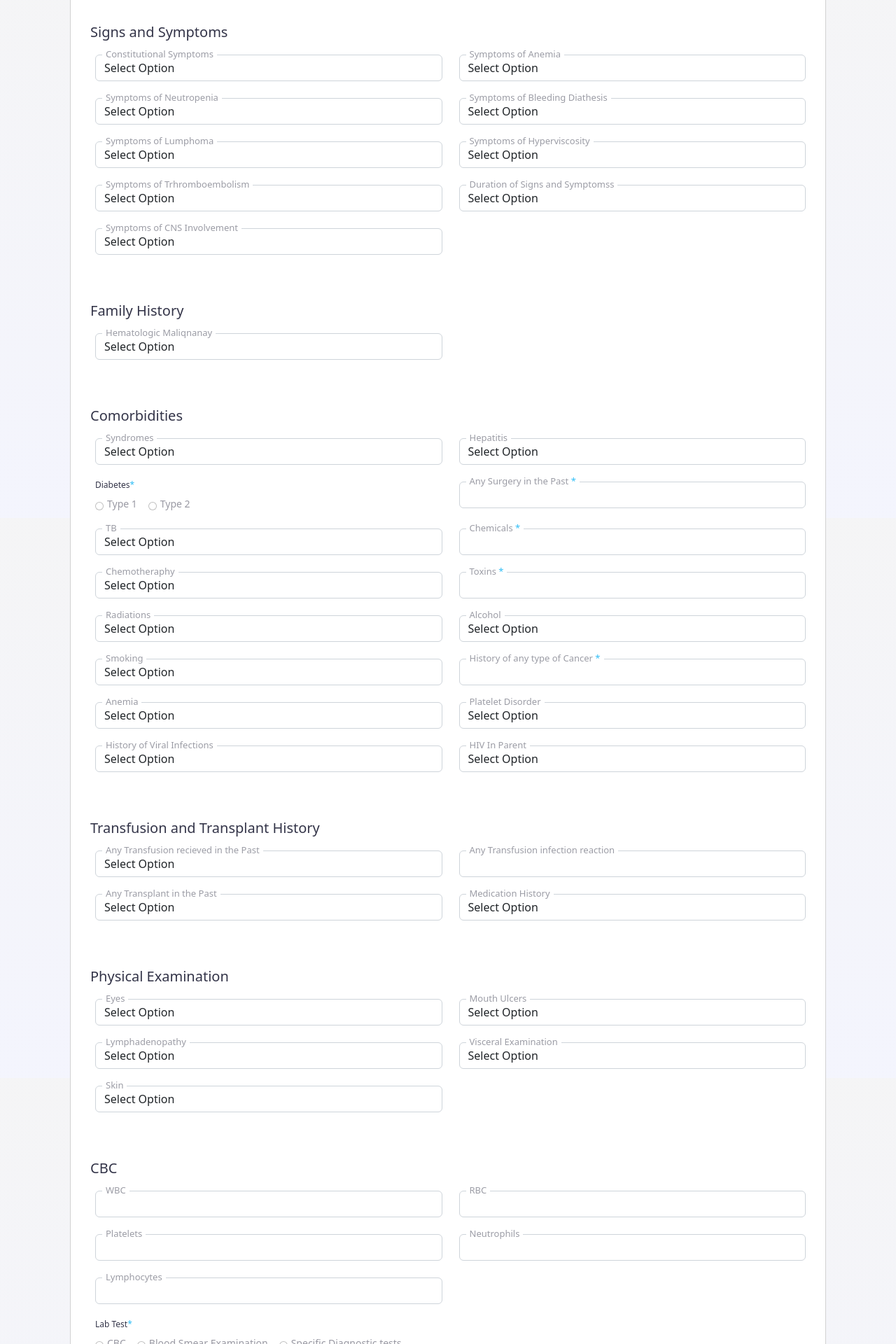
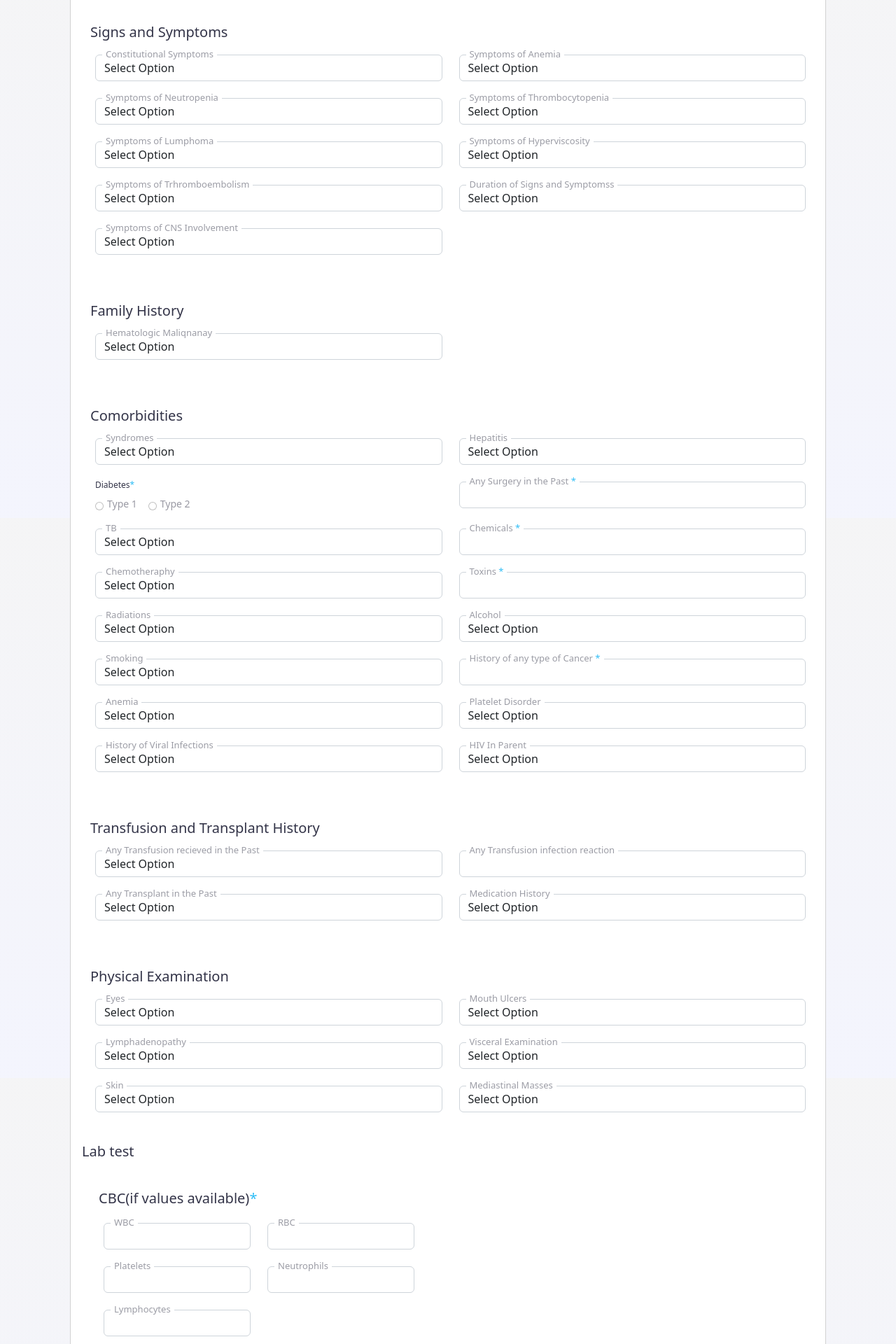
Before and after one commit to devbrian0214/Electronic-Health-Record-System, a Next.js app: page /complain in a window 1280 px wide. Shown: the part 860-2780 px from the top of the page at 70% size. Built offline with nearby package versions, Linux system fonts and the light colour scheme.

Commit message:
Complain page and prisma file updated

```diff
--- a/src/app/complain/page.jsx
+++ b/src/app/complain/page.jsx
@@ -308,14 +308,16 @@ const page = () => {
               </div>
               <div className='col-md-6'>
                   <div className='form-group local-forms'>
-                    <label className='focus-label'> Symptoms of Bleeding Diathesis</label>
+                    <label className='focus-label'> Symptoms of Thrombocytopenia</label>
                     <select
                       className='form-control select'
-                      name='character'
+                      name='Symptoms of Thrombocytopenia'
                       >
                       <option value=''>Select Option</option>
-                      <option value='Yes'>Yes</option>
-                      <option value='No'>No</option>
+                      <option value='Bleeding Diathesis'>Bleeding Diathesis</option>
+                      <option value='Epitaxis'>Epitaxis</option>
+                      <option value='Petechiae'>Petechiae</option>
+                      <option value='Ecchymoisis'>Ecchymoisis</option>
                     </select>
                   </div>
                 </div>
@@ -840,6 +842,19 @@ const page = () => {
                     </select>
                   </div>
               </div>
+              <div className='col-md-6'>
+                  <div className='form-group local-forms'>
+                    <label className='focus-label'>Mediastinal Masses</label>
+                    <select
+                      className='form-control select'
+                      name='character'
+                      >
+                      <option value=''>Select Option</option>
+                      <option value='Yes'>Yes</option>
+                      <option value='No'>No</option>
+                    </select>
+                  </div>
+              </div>
 
 
             </div>
@@ -882,9 +897,17 @@ const page = () => {
 
 
 {/* LAB Test */}
-
-<div className='card-box p-4'>
-        <h3 className='card-title mb-3'>CBC</h3>
+<div className='row'>
+            <div className="col-12 col-md-6 col-xl-6">
+                <div className="form-group select-gender">
+                <h3 className='card-title mb-3'> Lab test </h3>
+                 {/* <label className="card-title mb-3 ">Lab Test
+                <span className="login-danger">*</span>
+                    </label> */}
+                    <div className='card-box p-4'>
+        <label className="card-title mb-3 ">CBC(if values available)
+                <span className="login-danger">*</span>
+                    </label>
         <div className='row'>
           <div className='col-md-12'>
            <div className='profile-basic2'>
@@ -927,12 +950,15 @@ const page = () => {
 
 
             </div>
-<div className='row'>
-            <div className="col-12 col-md-6 col-xl-6">
-                <div className="form-group select-gender">
-                 <label className="gen-label">Lab Test
+
+            </div>
+          </div>
+        </div>
+      </div>
+      <label className="card-title mb-3 ">Order Lab Test
                 <span className="login-danger">*</span>
                     </label>
+                    <br></br>
                    <div className="form-check-inline">
                     <label className="form-check-label">
                    <input type="radio" name="Lab" className="form-check-input" />
@@ -1025,10 +1051,7 @@ const page = () => {
                 </div>
             </div>
             </div>
-            </div>
-          </div>
-        </div>
-      </div>
+
           <div className='col-md-12'>
             <button
               type='submit'
```
Also changed, not shown: 1 other file (tests, documents, lock files or other folders).
